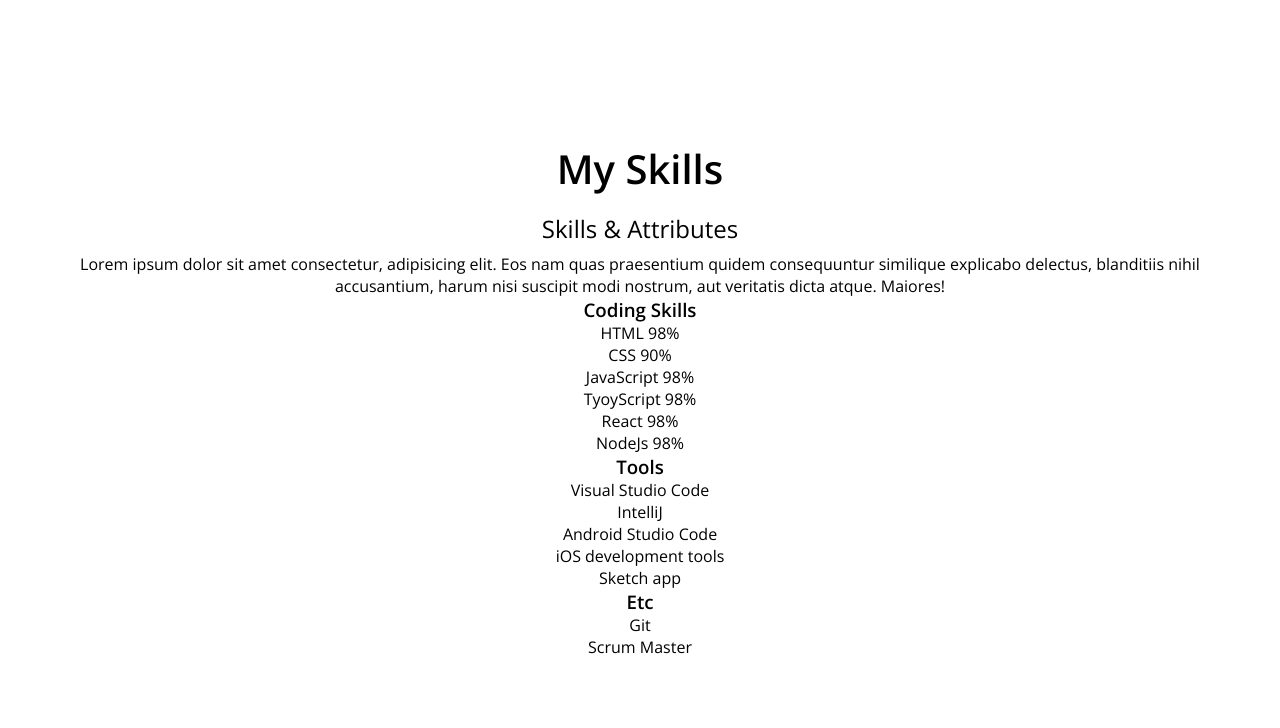
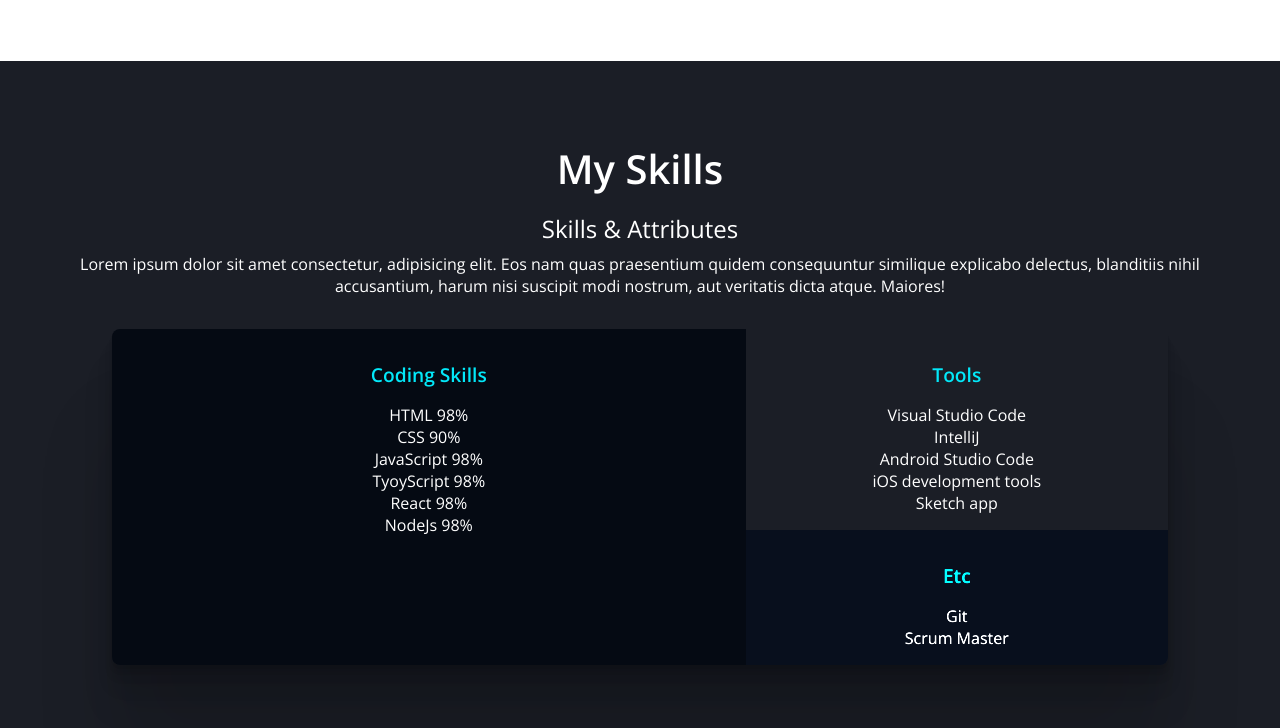
Before and after one commit to dr4549/portfolio1, a plain HTML site: page index.html in a window 1280 px wide. Shown: the part 1372-2100 px from the top of the page. Drawn offline with nearby package versions, Linux system fonts and the light colour scheme.

Commit message:
CSS-Skills

```diff
--- a/css/style.css
+++ b/css/style.css
@@ -217,3 +217,41 @@ text-align: center;
     color: var(--color-primary);
     font-size: 0.8rem;
 }
+
+/* Skills */
+#skills {
+    background-color: var(--color-prmary-variant);
+    color:var(--color-text);
+}
+
+.skills {
+    display: grid;
+    grid-template-columns: 6fr 4fr;
+    margin: 2rem 3rem;
+    border-radius: 8px;
+    overflow: hidden;
+    box-shadow: 0 2.8px 2.2px rgba(0, 0, 0, 0.034), 0 6.7px 5.3px rgba(0, 0, 0, 0.048), 0 12.5px 10px rgba(0, 0, 0, 0.06), 0 22.3px 17.9px rgba(0, 0, 0, 0.072), 0 41.8px 33.4px rgba(0, 0, 0, 0.086), 0 100px 80px rgba(0, 0, 0, 0.12)
+}
+
+.skills__title {
+    color: var(--color-accent);
+    margin: 1rem 0;
+    font-size: 1.2rem;
+}
+
+.skills__coding {
+    grid-row: span 2;
+    padding: 1rem;
+    background-color: var(--color-primary);
+
+}
+
+.skills__tools {
+    padding: 1rem;
+}
+
+.skills__etc {
+    padding: 1rem;
+    background-color: var(--color-primary);
+    filter: brightness(150%);
+}
--- a/index.html
+++ b/index.html
@@ -97,15 +97,16 @@
         </section>
         <!-- Skills -->
         <section id="skills" class="section">
+         <div class="max-container">
             <h2 class="title">My Skills</h2>
             <p class="description">Skills & Attributes</p>
             <p>Lorem ipsum dolor sit amet consectetur, adipisicing elit.
                  Eos nam quas praesentium quidem consequuntur similique explicabo
                  delectus, blanditiis nihil accusantium, harum nisi suscipit modi
                  nostrum, aut veritatis dicta atque. Maiores!</p>
-                 <div>
-                    <section>
-                        <h3>Coding Skills</h3>
+                 <div class="skills">
+                    <section class="skills__coding">
+                        <h3 class="skills__title">Coding Skills</h3>
                         <ul>
                             <li>
                                 <div>
@@ -163,8 +164,8 @@
                             </li>
                         </ul>
                     </section>
-                    <section>
-                        <h3>Tools</h3>
+                    <section class="skills__tools">
+                        <h3 class="skills__title">Tools</h3>
                         <ul>
                             <li>Visual Studio Code</li>
                             <li>IntelliJ</li>
@@ -173,8 +174,8 @@
                             <li>Sketch app</li>
                         </ul>
                     </section>
-                    <section>
-                        <h3>Etc</h3>
+                    <section class="skills__etc">
+                        <h3 class="skills__title">Etc</h3>
                         <ul>
                             <li>Git</li>
                             <li>Scrum Master</li>
@@ -182,6 +183,7 @@
                         </ul>
                     </section>
                  </div>
+         </div>
         </section>
         <!-- Work -->
         <section id="work" class="section">
```
